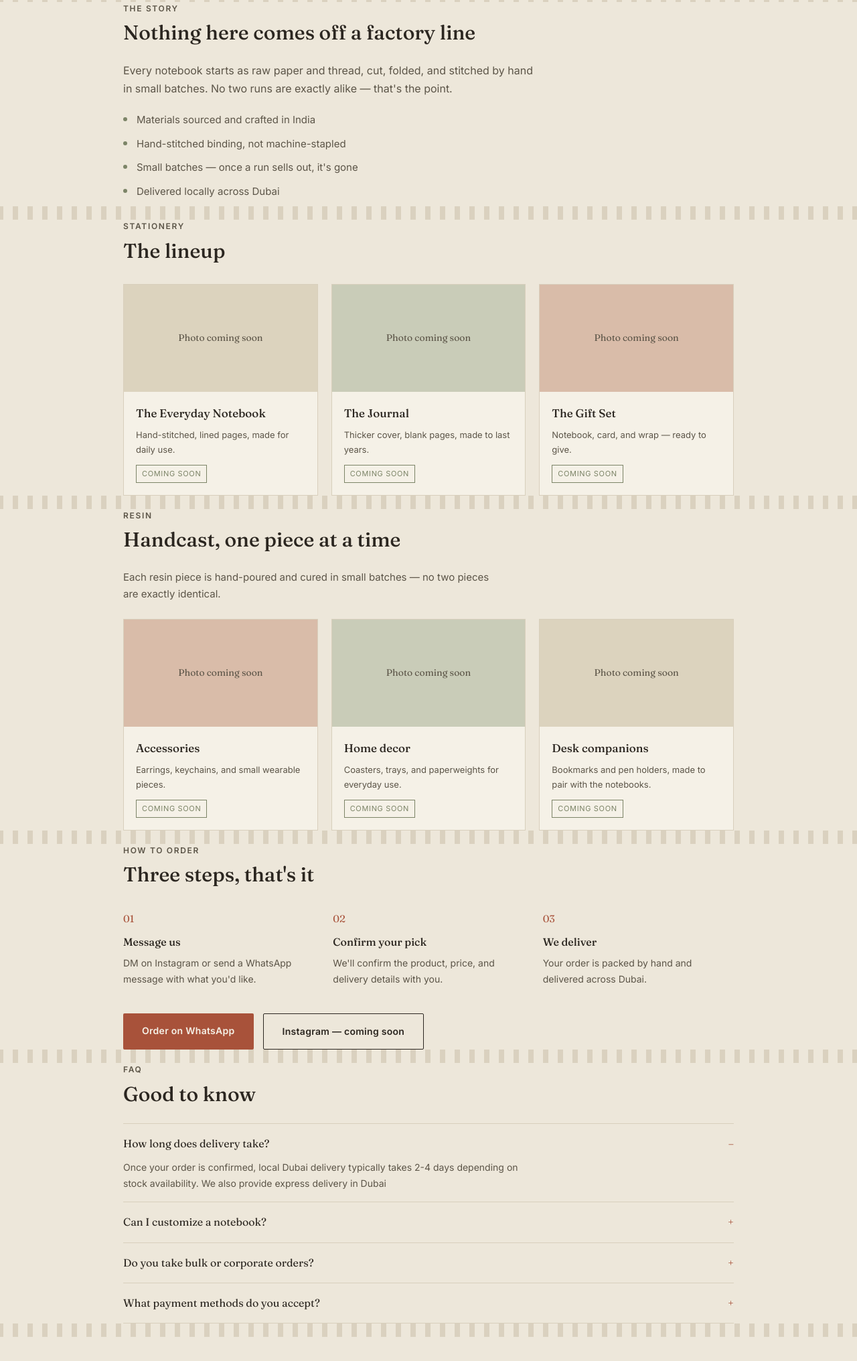
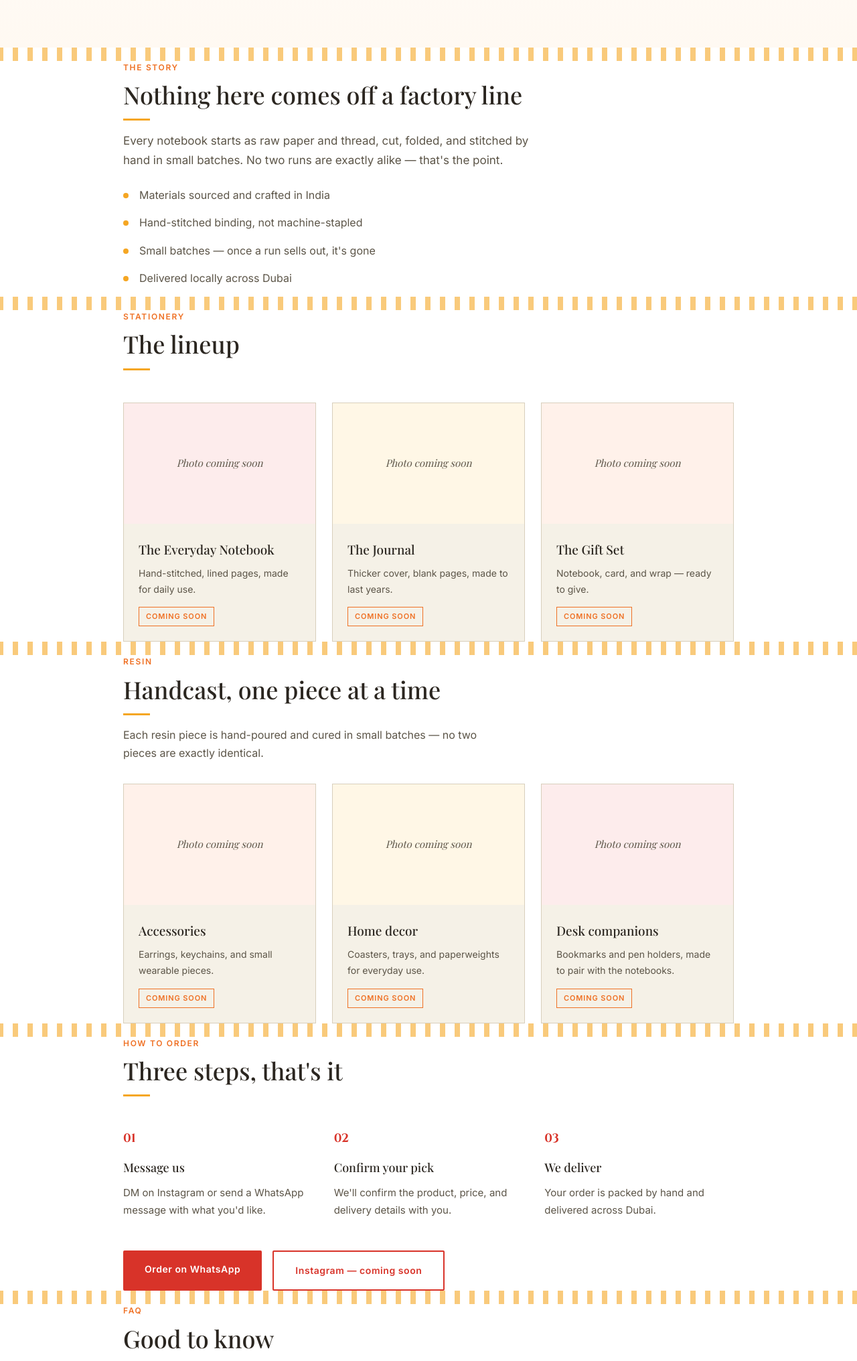
Before and after one commit to Amirullah-Vibusha/Vibusha, a plain HTML site: page index.html in a window 1280 px wide. Shown: the part 689-2721 px from the top of the page at 67% size. Drawn offline with nearby package versions, Linux system fonts and the light colour scheme; a web font is replaced by a local one.

Commit message:
Update website design to match logo branding and color palette.

```diff
--- a/index.html
+++ b/index.html
@@ -5,16 +5,18 @@
 <meta name="viewport" content="width=device-width, initial-scale=1.0">
 <title>Vibusha — Handmade Stationery & Resin Products</title>
 <link rel="preconnect" href="https://fonts.googleapis.com">
-<link href="https://fonts.googleapis.com/css2?family=Fraunces:opsz,wght@9..144,400;9..144,500;9..144,600&family=Inter:wght@400;500;600&display=swap" rel="stylesheet">
+<link href="https://fonts.googleapis.com/css2?family=Cinzel:wght@400;500;600;700&family=Inter:wght@400;500;600&family=Playfair+Display:ital,wght@0,400;0,500;0,600;1,400&display=swap" rel="stylesheet">
 <style>
   :root{
-    --paper:#EDE7DA;
-    --paper-2:#F5F1E7;
+    --paper:#FFFFFF;
+    --paper-alt:#F5F1E7;
     --ink:#2B2620;
     --ink-soft:#5C5548;
-    --rust:#A8523A;
+    --brand-red:#D83329;
+    --brand-gold:#F5A623;
+    --brand-orange:#EF7125;
+    --line:#D8CFBC;
     --sage:#7C8467;
-    --line:#D8CFBC;
   }
   *{box-sizing:border-box; margin:0; padding:0;}
   body{
@@ -24,7 +26,7 @@
     line-height:1.7;
   }
   h1,h2,h3{
-    font-family:'Fraunces', serif;
+    font-family:'Playfair Display', serif;
     font-weight:500;
     color:var(--ink);
   }
@@ -33,7 +35,7 @@
     font-size:12px;
     letter-spacing:0.14em;
     text-transform:uppercase;
-    color:var(--ink-soft);
+    color:var(--brand-orange);
     font-weight:600;
   }
 
@@ -43,180 +45,228 @@
     background-repeat:repeat-x;
     background-size:22px 20px;
     background-image:
-      linear-gradient(90deg, transparent 0 6px, var(--line) 6px 14px, transparent 14px 22px);
+      linear-gradient(90deg, transparent 0 6px, var(--brand-gold) 6px 14px, transparent 14px 22px);
     background-position:center;
-    opacity:0.9;
+    opacity:0.6;
   }
 
   header{
-    padding:22px 0 8px;
+    padding:32px 0 16px;
+    border-bottom:1px solid var(--line);
   }
   header .wrap{ display:flex; justify-content:space-between; align-items:center; }
-  .logo{ font-family:'Fraunces', serif; font-size:20px; letter-spacing:0.01em; }
+  .logo{
+    font-family:'Cinzel', serif;
+    font-size:28px;
+    letter-spacing:0.1em;
+    font-weight:700;
+    color:var(--brand-red);
+    text-transform:uppercase;
+  }
   nav a{
     color:var(--ink-soft);
     text-decoration:none;
     font-size:14px;
     margin-left:24px;
+    font-weight:500;
+    transition: color 0.2s;
   }
-  nav a:hover{ color:var(--rust); }
+  nav a:hover{ color:var(--brand-red); }
 
   .hero{
-    padding:90px 0 70px;
+    padding:100px 0 80px;
     text-align:center;
+    background: linear-gradient(180deg, #FFFFFF 0%, #FFF9F2 100%);
   }
   .hero h1{
     font-size:clamp(40px, 7vw, 68px);
-    line-height:1.05;
-    margin-bottom:18px;
+    line-height:1.1;
+    margin-bottom:24px;
+    color:var(--ink);
   }
   .hero p.tagline{
-    font-size:18px;
+    font-size:19px;
     color:var(--ink-soft);
-    max-width:480px;
-    margin:0 auto 28px;
+    max-width:520px;
+    margin:0 auto 32px;
   }
   .hero .loc{
     font-size:13px;
-    color:var(--ink-soft);
-    letter-spacing:0.04em;
+    color:var(--brand-orange);
+    letter-spacing:0.06em;
+    font-weight:600;
+    text-transform:uppercase;
   }
   .btn{
     display:inline-block;
-    background:var(--rust);
-    color:var(--paper-2);
-    padding:14px 28px;
+    background:var(--brand-red);
+    color:#FFFFFF;
+    padding:16px 32px;
     border-radius:2px;
     text-decoration:none;
     font-size:14px;
     font-weight:600;
-    letter-spacing:0.02em;
+    letter-spacing:0.04em;
     margin-top:8px;
+    transition: transform 0.2s, background 0.2s;
   }
-  .btn:hover{ background:#8f4230; }
+  .btn:hover{
+    background:#b92a22;
+    transform: translateY(-2px);
+  }
   .btn.secondary{
     background:transparent;
-    color:var(--ink);
-    border:1px solid var(--ink);
+    color:var(--brand-red);
+    border:2px solid var(--brand-red);
   }
-  .btn.secondary:hover{ border-color:var(--rust); color:var(--rust); }
+  .btn.secondary:hover{
+    background:var(--brand-red);
+    color:#FFFFFF;
+  }
 
-  section{ padding:64px 0; }
-  section h2{ font-size:30px; margin-bottom:18px; }
+  section{ padding:80px 0; }
+  section h2{
+    font-size:36px;
+    margin-bottom:24px;
+    position:relative;
+    display:inline-block;
+  }
+  section h2::after{
+    content:"";
+    position:absolute;
+    bottom:-8px;
+    left:0;
+    width:40px;
+    height:3px;
+    background:var(--brand-gold);
+  }
 
   .craft{ max-width:620px; }
-  .craft p{ color:var(--ink-soft); margin-bottom:14px; }
-  .craft ul{ list-style:none; margin-top:20px; }
+  .craft p{ color:var(--ink-soft); margin-bottom:16px; font-size:17px; }
+  .craft ul{ list-style:none; margin-top:24px; }
   .craft li{
-    padding-left:20px;
+    padding-left:24px;
     position:relative;
-    margin-bottom:10px;
+    margin-bottom:14px;
     color:var(--ink-soft);
-    font-size:15px;
+    font-size:16px;
   }
   .craft li::before{
     content:"";
-    position:absolute; left:0; top:9px;
-    width:6px; height:6px;
-    background:var(--sage);
+    position:absolute; left:0; top:10px;
+    width:8px; height:8px;
+    background:var(--brand-gold);
     border-radius:50%;
   }
 
   .products-grid{
     display:grid;
     grid-template-columns:repeat(3, 1fr);
-    gap:20px;
-    margin-top:24px;
+    gap:24px;
+    margin-top:32px;
   }
   .product-card{
-    background:var(--paper-2);
+    background:var(--paper-alt);
     border:1px solid var(--line);
     padding:0;
     overflow:hidden;
+    transition: box-shadow 0.3s;
+  }
+  .product-card:hover{
+    box-shadow: 0 10px 30px rgba(0,0,0,0.05);
   }
   .swatch{
-    height:160px;
+    height:180px;
     display:flex;
     align-items:center;
     justify-content:center;
-    font-family:'Fraunces', serif;
-    font-size:14px;
+    font-family:'Playfair Display', serif;
+    font-size:15px;
     color:var(--ink-soft);
+    font-style:italic;
   }
-  .swatch.s1{ background:#DCD3BE; }
-  .swatch.s2{ background:#C9CCB8; }
-  .swatch.s3{ background:#D9BCA9; }
-  .product-info{ padding:18px; }
-  .product-info h3{ font-size:17px; margin-bottom:6px; }
-  .product-info p{ font-size:13px; color:var(--ink-soft); margin-bottom:10px; }
+  .swatch.s1{ background:#FDECEC; }
+  .swatch.s2{ background:#FFF7E6; }
+  .swatch.s3{ background:#FFF1EA; }
+  .product-info{ padding:22px; }
+  .product-info h3{ font-size:19px; margin-bottom:8px; }
+  .product-info p{ font-size:14px; color:var(--ink-soft); margin-bottom:14px; }
   .tag{
     display:inline-block;
     font-size:11px;
-    letter-spacing:0.06em;
+    letter-spacing:0.08em;
     text-transform:uppercase;
-    color:var(--sage);
-    border:1px solid var(--sage);
-    padding:3px 8px;
+    color:var(--brand-orange);
+    border:1px solid var(--brand-orange);
+    padding:4px 10px;
+    font-weight:600;
   }
 
   .steps{
     display:grid;
     grid-template-columns:repeat(3, 1fr);
-    gap:28px;
-    margin-top:28px;
+    gap:32px;
+    margin-top:32px;
   }
   .step .num{
-    font-family:'Fraunces', serif;
-    font-size:15px;
-    color:var(--rust);
-    margin-bottom:8px;
+    font-family:'Cinzel', serif;
+    font-size:18px;
+    color:var(--brand-red);
+    margin-bottom:12px;
+    font-weight:700;
   }
-  .step h3{ font-size:16px; margin-bottom:6px; }
-  .step p{ font-size:14px; color:var(--ink-soft); }
+  .step h3{ font-size:18px; margin-bottom:10px; }
+  .step p{ font-size:15px; color:var(--ink-soft); }
 
   details{
     border-top:1px solid var(--line);
-    padding:16px 0;
+    padding:20px 0;
   }
   details:last-child{ border-bottom:1px solid var(--line); }
   summary{
     cursor:pointer;
-    font-family:'Fraunces', serif;
-    font-size:16px;
+    font-family:'Playfair Display', serif;
+    font-size:18px;
     list-style:none;
+    font-weight:500;
   }
   summary::-webkit-details-marker{ display:none; }
   summary::after{
     content:"+";
     float:right;
-    color:var(--rust);
+    color:var(--brand-red);
+    font-weight:bold;
   }
   details[open] summary::after{ content:"–"; }
   details p{
-    margin-top:10px;
+    margin-top:12px;
     color:var(--ink-soft);
-    font-size:14px;
-    max-width:600px;
+    font-size:15px;
+    max-width:640px;
   }
 
   footer{
-    padding:50px 0 40px;
+    padding:60px 0 40px;
     text-align:center;
+    background: #FAF7F2;
+    border-top:1px solid var(--line);
   }
-  footer .logo{ justify-content:center; display:flex; margin-bottom:14px; }
-  .footer-links{ margin-bottom:18px; }
+  footer .logo{ justify-content:center; display:flex; margin-bottom:20px; font-size:24px; }
+  .footer-links{ margin-bottom:24px; }
   .footer-links a{
     color:var(--ink-soft);
     text-decoration:none;
-    font-size:13px;
-    margin:0 10px;
+    font-size:14px;
+    margin:0 12px;
+    font-weight:500;
   }
-  .footer-links a:hover{ color:var(--rust); }
-  .fine{ font-size:12px; color:var(--ink-soft); opacity:0.8; }
+  .footer-links a:hover{ color:var(--brand-red); }
+  .fine{ font-size:12px; color:var(--ink-soft); opacity:0.8; letter-spacing:0.02em; }
 
   @media (max-width:720px){
     .products-grid, .steps{ grid-template-columns:1fr; }
     nav{ display:none; }
+    .hero{ padding:60px 0 40px; }
   }
 </style>
 </head>
@@ -241,7 +291,7 @@
     <h1>Made by hand,<br>notebook by notebook and layer by layer</h1>
     <p class="tagline">Small-batch stationery and Resin items, hand-bound in India and delivered to you in Dubai.</p>
     <p class="loc">Dubai, UAE</p>
-    <div style="margin-top:24px;">
+    <div style="margin-top:32px;">
       <a href="#order" class="btn">How to order</a>
     </div>
   </div>
@@ -251,7 +301,7 @@
 
 <section id="craft" class="wrap">
   <p class="eyebrow">The Story</p>
-  <h2>Nothing here comes off a factory line</h2>
+  <h2 id="story">Nothing here comes off a factory line</h2>
   <div class="craft">
     <p>Every notebook starts as raw paper and thread, cut, folded, and stitched by hand in small batches. No two runs are exactly alike — that's the point.</p>
     <ul>
@@ -301,7 +351,7 @@
 <section id="resin" class="wrap">
   <p class="eyebrow">Resin</p>
   <h2>Handcast, one piece at a time</h2>
-  <p style="color:var(--ink-soft); max-width:560px; margin-bottom:24px; font-size:15px;">Each resin piece is hand-poured and cured in small batches — no two pieces are exactly identical.</p>
+  <p style="color:var(--ink-soft); max-width:560px; margin-bottom:32px; font-size:16px;">Each resin piece is hand-poured and cured in small batches — no two pieces are exactly identical.</p>
   <div class="products-grid">
     <div class="product-card">
       <div class="swatch s3">Photo coming soon</div>
@@ -352,7 +402,7 @@
       <p>Your order is packed by hand and delivered across Dubai.</p>
     </div>
   </div>
-  <div style="margin-top:32px; display:flex; gap:14px; flex-wrap:wrap;">
+  <div style="margin-top:40px; display:flex; gap:16px; flex-wrap:wrap;">
     <a href="https://wa.me/971521539791" class="btn">Order on WhatsApp</a>
     <a href="#" class="btn secondary">Instagram — coming soon</a>
   </div>
@@ -367,7 +417,7 @@
   <details open>
     <summary>How long does delivery take?</summary>
     <p>Once your order is confirmed, local Dubai delivery typically takes 2-4 days depending on stock availability.
-    We also provide express delivery in Dubai</p>
+    We also provide express delivery in Dubai.</p>
   </details>
   <details>
     <summary>Can I customize a notebook?</summary>
@@ -379,7 +429,7 @@
   </details>
   <details>
     <summary>What payment methods do you accept?</summary>
-    <p>Details are shared once your order is confirmed — cash on delivery , Card Payments and bank transfer are both supported.</p>
+    <p>Details are shared once your order is confirmed — cash on delivery, Card Payments, and bank transfer are all supported.</p>
   </details>
 </section>
 
```
